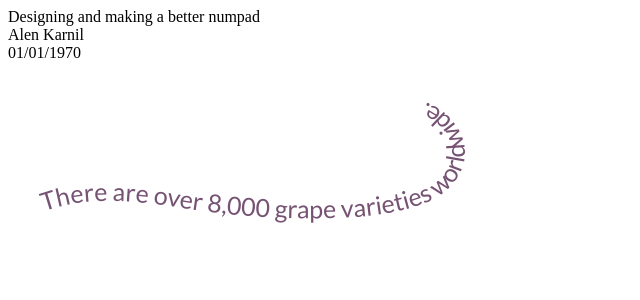
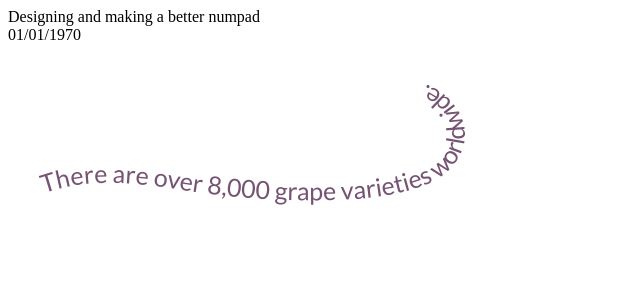
Before and after one commit to datapaganism/datapaganism.github.io, a Jekyll site: the page skunkworks/title.html, which Jekyll copies as it is, in a window 1280 px wide. Shown: the top 300 px of the page, without its empty margins (0-640 px from the left). Built offline with Jekyll 4.4.1, drawn with Linux system fonts in a browser that asks for light colours.

Commit message:
Update title.html

```diff
--- a/skunkworks/title.html
+++ b/skunkworks/title.html
@@ -15,7 +15,7 @@
         <div class="pageTitle__box2"></div>
         <div class="pageTitle__text">Designing and making a better numpad</div>
         <div class="pageTitle__subheading">
-            <div class="pageTitle__author">Alen Karnil</div>
+            <!--<div class="pageTitle__author">Alen Karnil</div> -->
             <div class="pageTitle__date">01/01/1970</div>
         </div>
     </div>
```
